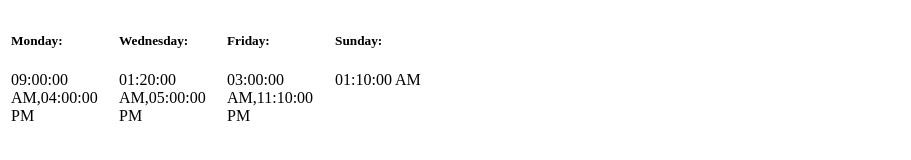
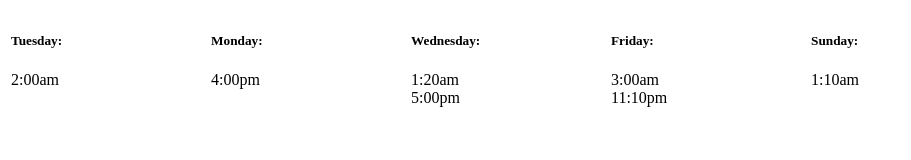
Before and after one commit to nitundatta8/Ugrow-Time-Zone-Conversion, a website built with webpack: page src/index.html in a window 1280 px wide. Shown: the whole page, without its empty margins (0-911 px from the left). Built offline with nearby package versions, Linux system fonts and the light colour scheme.

Commit message:
update index.html

```diff
--- a/src/index.html
+++ b/src/index.html
@@ -4,28 +4,13 @@
   <meta charset="UTF-8">
   <meta name="viewport" content="width=device-width, initial-scale=1.0">
   <title>Time Zone Conversion</title>
-  <style>
-    .float-container {
-      border: 3px solid #fff;
-      padding: 0px;
-      max-width: 900px;
-    }
-
-    .float-child {
-      width: 12%;
-      float: left;
-      padding: 0px;
-      /* border: 2px solid red; */
-    }
-  </style>
+  <link rel="stylesheet" href="style.css" type="text/css" />
 </head>
 
 <body>
-
   <input type="hidden" id="timezone" name="timezone"
-    value="UTC - 8,,monday 01:00:00,08:00:00,,tuesday 17:20:00,,wednesday 09:00:00,,thursday 19:00:00,,friday 15:10:00,,saturday 17:10:00,,">
+    value="UTC - 8,,monday 18:00:00,08:00:00,,tuesday 17:20:00,,wednesday 09:00:00,,thursday 19:00:00,,friday 15:10:00,,saturday 17:10:00,,">
   <div id="schedule" class="float-container"></div>
-
 
 </body>
 
--- a/src/main.js
+++ b/src/main.js
@@ -1,29 +1,23 @@
+import './style.css';
 import moment from 'moment-timezone';
 
-const time_zone = document.getElementById('timezone').value;
-const currentSubcsriberTimeZone = dateOfDay(time_zone);
-console.log("currentSubcsriberTimeZone");
-console.log(currentSubcsriberTimeZone);
+const schedules = document.getElementById('timezone').value;
+console.log(' schedules ' + schedules);
+const currentSubcsriberTimeZone = convertSchedule(schedules);
 let element = document.getElementById('schedule');
 let scheduleUI = '';
 
 currentSubcsriberTimeZone.forEach(function (value, key) {
+  value = value.replaceAll(",", "<br>")
   scheduleUI += `<div class="float-child">
-  <h5>${key}:</h5>${value}
-</div>`
-  //console.log(`${key}: ${value}<br>`)
 
+                  <h5>${key}:</h5>${value}
+                </div>`
 });
 element.innerHTML = scheduleUI;
 
 
-
-// const element = document.getElementById('output');
-
-
-
-
-function dateOfDay(timezone) {
+function convertSchedule(schedules) {
   const dayMapping = {
     'monday': 1,
     'tuesday': 2,
@@ -34,36 +28,38 @@ function dateOfDay(timezone) {
     'sunday': 7
   };
 
-  const contributor_schedule = timezone.split(',,');
-  console.log("   contributor_schedule   " + contributor_schedule);
+  const contributor_schedule = schedules.split(',,');
+
   let dayName = '';
   let dayINeed = 0;
   let browser_time_zone = '';
+  let map = new Map();
 
-  let map = new Map();
+  //contributor utc time zone.Exp: UTC - 4
   const utc = contributor_schedule[0];
   const new_utc = utc.substring(3, utc.length).replaceAll(" ", "");
   const currentUtc = (new_utc.length !== 3) ? new_utc[0] + "0" + new_utc[1] : new_utc;
-  console.log('utc   ' + new_utc + " currentUtc:" + currentUtc);
+
+  //contributor day and times.Exp: monday 18:00:00 pm
   for (let i = 1; i < contributor_schedule.length; i++) {
 
     if (contributor_schedule[i].trim() !== '') {
-      let clock = contributor_schedule[i].split(' ');
-      dayName = clock[0];
-      console.log("Day: " + dayName);
-      dayINeed = dayMapping[dayName];
-      console.log("weekday:" + dayMapping[dayName]);
-      const dateOfday = getDateOfDay(dayINeed);
-      console.log("  date Of day   " + dateOfday);
-      const clock1 = clock[1].split(',');
-      console.log('clock:' + clock1);
+      let days_times = contributor_schedule[i].split(' ');
+      dayName = days_times[0];   // Exp: monday
+      console.log('dayName  ' + dayName)
+      dayINeed = dayMapping[dayName];   //Exp: 1 for monday
 
-      for (let i = 0; i < clock1.length; i++) {
-        browser_time_zone = convertToBroserTime(dateOfday, clock1[i], currentUtc);
+      const dateOfDay = getDateOfDay(dayINeed); // Exp: 2020-11-16
+      console.log("  date Of day   " + dateOfDay);
+      const times = days_times[1].split(',');  // Exp:  01:00:00
+      console.log('clock:' + times);
+
+      for (let i = 0; i < times.length; i++) {
+        browser_time_zone = convertToBroserTime(dateOfDay, times[i], currentUtc); //Exp: 2020-11-15T23:00:00-10:00
         console.log('browser_timezone ' + browser_time_zone);
-        let browser_day_name = moment(browser_time_zone).format('dddd');
+        let browser_day_name = moment(browser_time_zone).format('dddd'); // Exp:Monday
         console.log(' browser day ' + browser_day_name);
-        let browser_day_time = moment(browser_time_zone).format('hh:mm:ss A');
+        let browser_day_time = moment(browser_time_zone).format('h:mma z');
         console.log(' browser_day_time ' + browser_day_time);
 
         if (map.has(browser_day_name)) {
@@ -73,14 +69,14 @@ function dateOfDay(timezone) {
           map.set(browser_day_name, browser_day_time);
         }
 
-        //console.log(map);
       }
     }
   }
+  console.log(map)
   return map;
 }
 
-/* browser */
+/* convert contributor time to Browser time. Exp: 2020-11-15T23:00:00-10:00 */
 
 function convertToBroserTime(dateOfday, clock, currentUtc) {
   let map = new Map();
--- /dev/null
+++ b/src/style.css
@@ -0,0 +1,12 @@
+.float-container {
+  border: 3px solid #fff;
+  padding: 0px;
+  max-width: 1000px;
+}
+
+.float-child {
+  width: 20%;
+  float: left;
+  padding: 0px;
+  /* border: 2px solid red; */
+}
```
